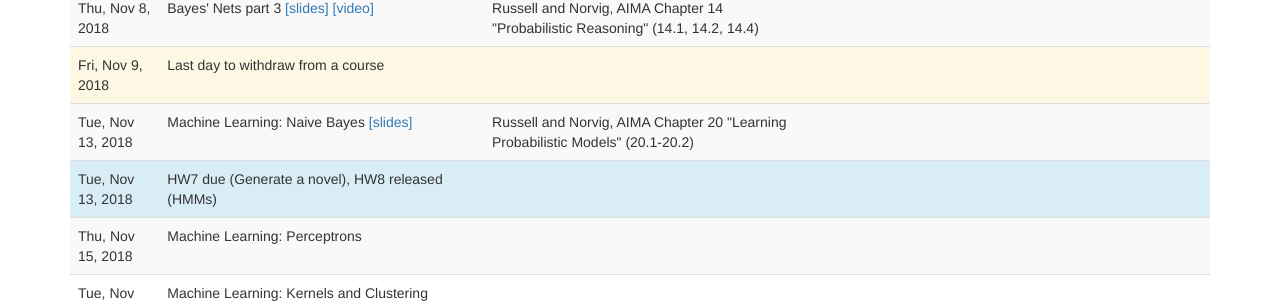
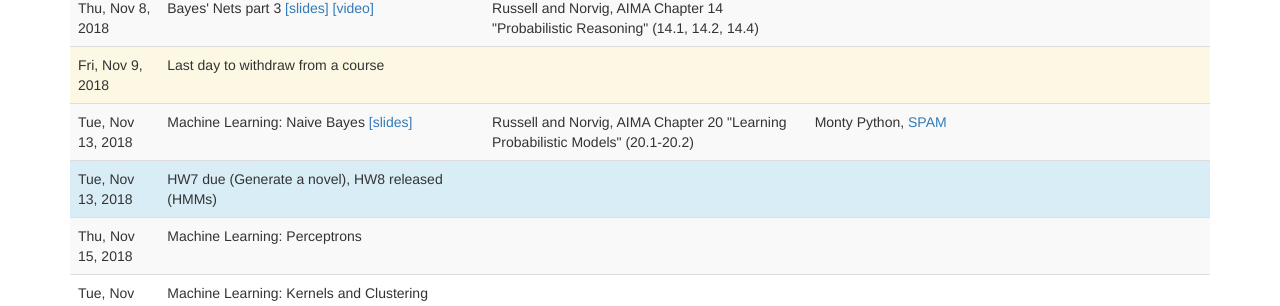
Before and after one commit to artificial-intelligence-class/artificial-intelligence-class.github.io, a Jekyll site: the page built from lectures.md, in a window 1280 px wide and 900 px high, scrolled down 2459 px. Shown: the part 146-452 px from the top of the window. Built offline with Jekyll 4.4.1, drawn with Linux system fonts in a browser that asks for light colours; nearby versions of some CDN libraries; a script that is not in the unit is left out.

Commit message:
Spam video clip

```diff
--- a/_data/lectures.yaml
+++ b/_data/lectures.yaml
@@ -402,6 +402,11 @@
       title: AIMA Chapter 20 "Learning Probabilistic Models" (20.1-20.2)
       authors: Russell and Norvig
       optional: false
+  videos:
+    -
+      authors: Monty Python
+      url: https://www.youtube.com/watch?v=cFrtpT1mKy8
+      title: SPAM
 -
   date: 2018-11-13
   title:  HW7 due (Generate a novel), HW8 released (HMMs)
```
